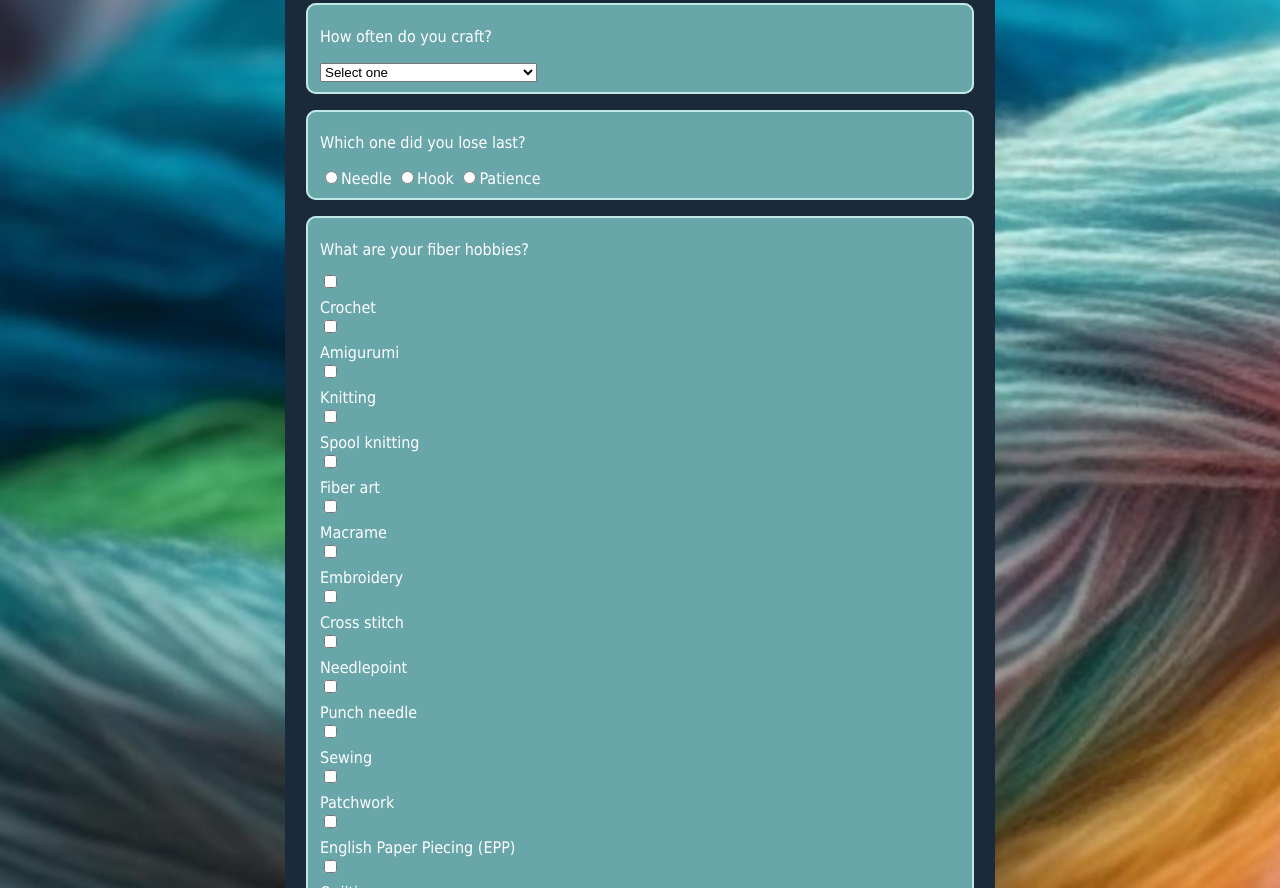
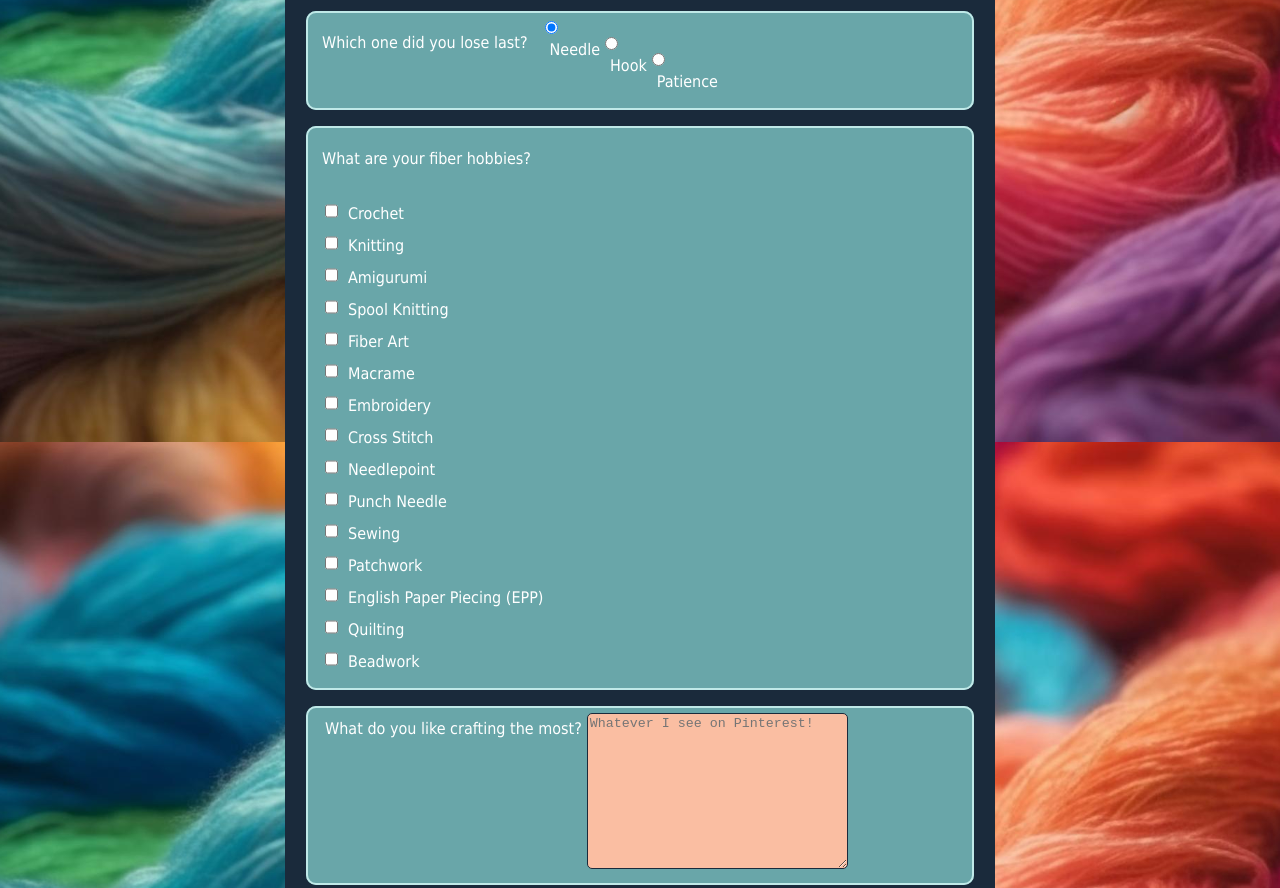
Before and after one commit to ScubaMonster/-5-Survey-TEST, a plain HTML site: page index.html in a window 1280 px wide. Shown: the part 358-1246 px from the top of the page. Drawn offline with Linux system fonts and the light colour scheme.

Commit message:
Added ceasiumtea's suggestions - I'm not done!!

```diff
--- a/index.html
+++ b/index.html
@@ -15,12 +15,12 @@
     </main>
     <form id="survey-form" method="post"><!--form is missing the action url-->
         <fieldset><!--Labels-->
-            <label for="name" id="name-label">Enter your name: <input type="text" id="name" placeholder="Pedro" required></label>
+            <label for="name" id="name-label">Enter your name: <input type="text" id="name" placeholder="Pedro"
+                    required></label>
             <label for="email" id="email-label">Enter your email: <input type="email" id="email"
                     placeholder="abc@email.com" required></label>
             <label for="number" id="number-label">What's your lucky number?
-                <input type="number" id="number" pattern="[0-500]" max="500" min="0"
-                    placeholder="0-500"></label>
+                <input type="number" id="number" pattern="[0-500]" max="500" min="0" placeholder="0-500"></label>
         </fieldset>
         <fieldset><!--Dropdown - how often do you craft?-->
             <label for="dropdown">How often do you craft? </label>
@@ -31,31 +31,78 @@
                 <option value="3">I always have a project on the go</option>
                 <option value="4">What is sleep?</option>
             </select>
-
         </fieldset>
-        <fieldset><!--Radio Buttons--><!--Which item did you lose last?-->
-            <label for="lost-item">Which one did you lose last?</label>
-            <input type="radio" name="lost-item" value="1">Needle
-            <input type="radio" name="lost-item" value="2">Hook
-            <input type="radio" name="lost-item" value="3">Patience
+        <fieldset><!--Radio Buttons needs fix css--><!--Which item did you lose last?-->
+            <legend>Which one did you lose last?</legend>
+            <input type="radio" name="lost-item" value="1" id="needle-button" checked><label for="needle-button">Needle</label>
+            <input type="radio" name="lost-item" value="2" id="hook-button"><label for="hook-button">Hook</label>
+            <input type="radio" name="lost-item" value="3" id="patience-button"><label
+                for="patience-button">Patience</label>
         </fieldset>
-        <fieldset><!--Checkboxes with value attributes--><!--Yarn/tread hobby type-->
-            <label for="hobbies">What are your fiber hobbies? </label>
-            <input type="checkbox" name="hobbies" value="1">Crochet </label>
-            <input type="checkbox" name="hobbies" value="2">Amigurumi </label>
-            <input type="checkbox" name="hobbies" value="3">Knitting </label>
-            <input type="checkbox" name="hobbies" value="4">Spool knitting </label>
-            <input type="checkbox" name="hobbies" value="5">Fiber art </label>
-            <input type="checkbox" name="hobbies" value="6">Macrame </label>
-            <input type="checkbox" name="hobbies" value="7">Embroidery </label>
-            <input type="checkbox" name="hobbies" value="8">Cross stitch </label>
-            <input type="checkbox" name="hobbies" value="9">Needlepoint </label>
-            <input type="checkbox" name="hobbies" value="10">Punch needle </label>
-            <input type="checkbox" name="hobbies" value="11">Sewing </label>
-            <input type="checkbox" name="hobbies" value="12">Patchwork </label>
-            <input type="checkbox" name="hobbies" value="13">English Paper Piecing (EPP) </label>
-            <input type="checkbox" name="hobbies" value="14">Quilting </label>
-            <input type="checkbox" name="hobbies" value="15">Beadwork </label>
+        <fieldset><!--Checkboxes with value attributes - fix css--><!--Yarn/tread hobby type-->
+            <legend>What are your fiber hobbies? </legend>
+            <ul>
+                <li>
+                    <input type="checkbox" name="hobbies" value="1" id="crochet-checkbox"><label
+                        for="crochet-checkbox">Crochet</label>
+                </li>
+                <li>
+                    <input type="checkbox" name="hobbies" value="2" id="knitting-checkbox"><label
+                        for="knitting-checkbox">Knitting</label>
+                </li>
+                <li>
+                    <input type="checkbox" name="hobbies" value="3" id="amigurumi-checkbox"><label
+                        for="amigurumi-checkbox">Amigurumi</label>
+                </li>
+                <li>
+                    <input type="checkbox" name="hobbies" value="4" id="spool-checkbox"><label
+                        for="spool-checkbox">Spool Knitting</label>
+                </li>
+                <li>
+                    <input type="checkbox" name="hobbies" value="5" id="fiber-checkbox"><label
+                        for="fiber-checkbox">Fiber Art</label>
+                </li>
+                <li>
+                    <input type="checkbox" name="hobbies" value="6" id="macrame-checkbox"><label
+                        for="macrame-checkbox">Macrame</label>
+                </li>
+                <li>
+                    <input type="checkbox" name="hobbies" value="7" id="embroidery-checkbox"><label
+                        for="embroidery-checkbox">Embroidery</label>
+                </li>
+                <li>
+                    <input type="checkbox" name="hobbies" value="8" id="cross-stitch-checkbox"><label
+                        for="cross-stitch-checkbox">Cross Stitch</label>
+                </li>
+                <li>
+                    <input type="checkbox" name="hobbies" value="9" id="needlepoint-checkbox"><label
+                        for="needlepoint-checkbox">Needlepoint</label>
+                </li>
+                <li>
+                    <input type="checkbox" name="hobbies" value="10" id="punch-checkbox"><label
+                        for="punch-checkbox">Punch Needle</label>
+                </li>
+                <li>
+                    <input type="checkbox" name="hobbies" value="11" id="sewing-checkbox"><label
+                        for="sewing-checkbox">Sewing</label>
+                </li>
+                <li>
+                    <input type="checkbox" name="hobbies" value="12" id="patchwork-checkbox"><label
+                        for="patchwork-checkbox">Patchwork</label>
+                </li>
+                <li>
+                    <input type="checkbox" name="hobbies" value="13" id="epp-checkbox"><label for="epp-checkbox">English
+                        Paper Piecing (EPP)</label>
+                </li>
+                <li>
+                    <input type="checkbox" name="hobbies" value="14" id="quilting-checkbox"><label
+                        for="quilting-checkbox">Quilting</label>
+                </li>
+                <li>
+                    <input type="checkbox" name="hobbies" value="15" id="beadwork-checkbox"><label
+                        for="beadwork-checkbox">Beadwork</label>
+                </li>
+            </ul>
         </fieldset>
         <fieldset><!--Textarea--><!--What do you like crafting the most?-->
             <label for="message">What do you like crafting the most?</label>
--- a/style.css
+++ b/style.css
@@ -7,15 +7,17 @@
 
 body {
   margin: 0;
-    background-image: url(vibrant-colors-wool-thread-abstract-pattern-generated-by-ai.jpg) ;
+  background-image: url(vibrant-colors-wool-thread-abstract-pattern-generated-by-ai.jpg);
   background-repeat: no-repeat;
   background-size: cover;
+  background-attachment: fixed; /*Ceasiumtea*/
   color: white;
   font-family: Tahoma;
   font-size: 16px;
 }
 
-h1, p {
+h1,
+p {
   text-align: center;
   background-color: #FABEA2ff;
   margin-left: auto;
@@ -25,11 +27,6 @@ h1, p {
 
 h1 {
   margin-top: 3rem;
-}
-
-label{
-  display: block;
-  margin: 1rem 0;
 }
 
 form {
@@ -62,17 +59,47 @@ input[type="submit"] {
   color: white;
 }
 
-input, textarea {
+input,
+textarea {
   background-color: #FABEA2ff;
   border: 1px solid #1A2A3Bff;
   border-radius: 5px;
   color: #383131;
 }
 
-/*I need to find out how to put them in two columns*/
+legend {
+  float: left;
+  margin-top: 15px;
+  margin-right: 15px;
+  margin-bottom: 15px;
+}
+
+/*Ha ha, very funny css, thanks!*/
+input[type="radio"] {
+ display: flex;
+ flex-direction: column;
+ justify-content: flex-end;
+ align-items: end;
+}
+
+ul {
+  list-style-type: none;
+  margin-top: 4em;
+  padding: 0;
+}
+
+/*It worked well on checkbox labels but it affects all others too.
+I don't know how to specificaly chose only these*/
+input[type="checkbox"],
+label {
+  float: left;
+  line-height: 2em;
+  height: 2em;
+  margin: 0px 5px;
+  padding: 0px;
+}
+
+/*Checkboxes: I need to find out how to put them in two columns*/
 input[type="checkbox"] {
-  display: block;
-  position: relative;
-  margin-bottom: 10px;
-  user-select: none;
+  clear: left;
 }
```
Lines whose indentation alone changed are shown as unchanged.
